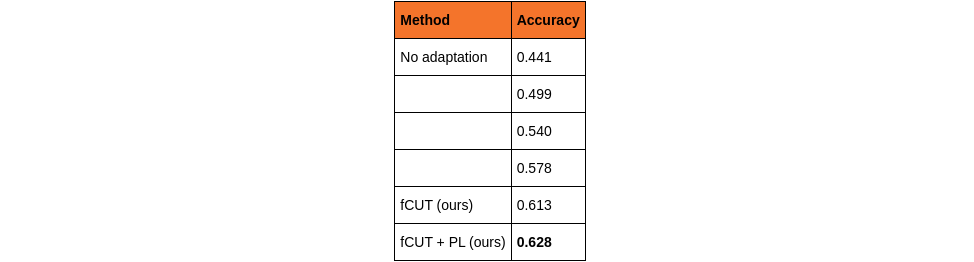
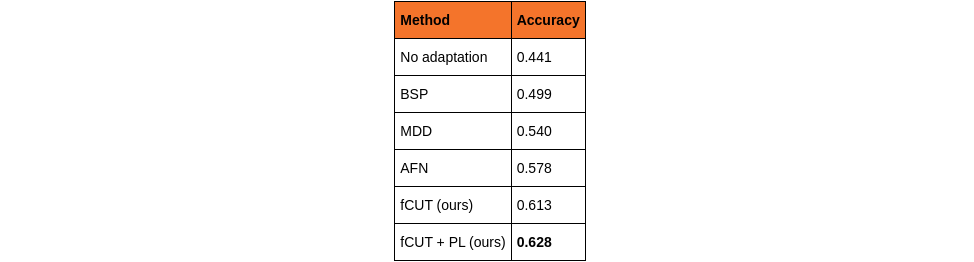
Before and after one commit to zalandoresearch/fashion-cut, a plain HTML site: page index.html in a window 1280 px wide. Shown: the part 2888-3150 px from the top of the page, without its empty margins (150-1124 px from the left). Drawn offline with nearby package versions, Linux system fonts and the light colour scheme; a script that the page names is missing.

Commit message:
Fix transparent link.

```diff
--- a/index.html
+++ b/index.html
@@ -138,16 +138,16 @@
                     </tr>
                     <tr>
                         <td class="tg-0lax">
-                            <a href="https://proceedings.mlr.press/v97/chen19i.html" target="_blank">BSP</a>
+                            BSP<a href="https://proceedings.mlr.press/v97/chen19i.html" target="_blank"> [1]</a>
                         </td>
                         <td class="tg-0lax">0.499</td>
                     </tr>
                     <tr>
-                        <td class="tg-0lax"><a href="https://arxiv.org/abs/1904.05801" target="_blank">MDD</a></td>
+                        <td class="tg-0lax">MDD<a href="https://arxiv.org/abs/1904.05801" target="_blank"> [2]</a></td>
                         <td class="tg-0lax">0.540</td>
                     </tr>
                     <tr>
-                        <td class="tg-0lax"><a href="https://arxiv.org/abs/1811.07456" target="_blank">AFN</a></td>
+                        <td class="tg-0lax">AFN<a href="https://arxiv.org/abs/1811.07456" target="_blank"> [3]</a></td>
                         <td class="tg-0lax">0.578</td>
                     </tr>
                     <tr>
```
